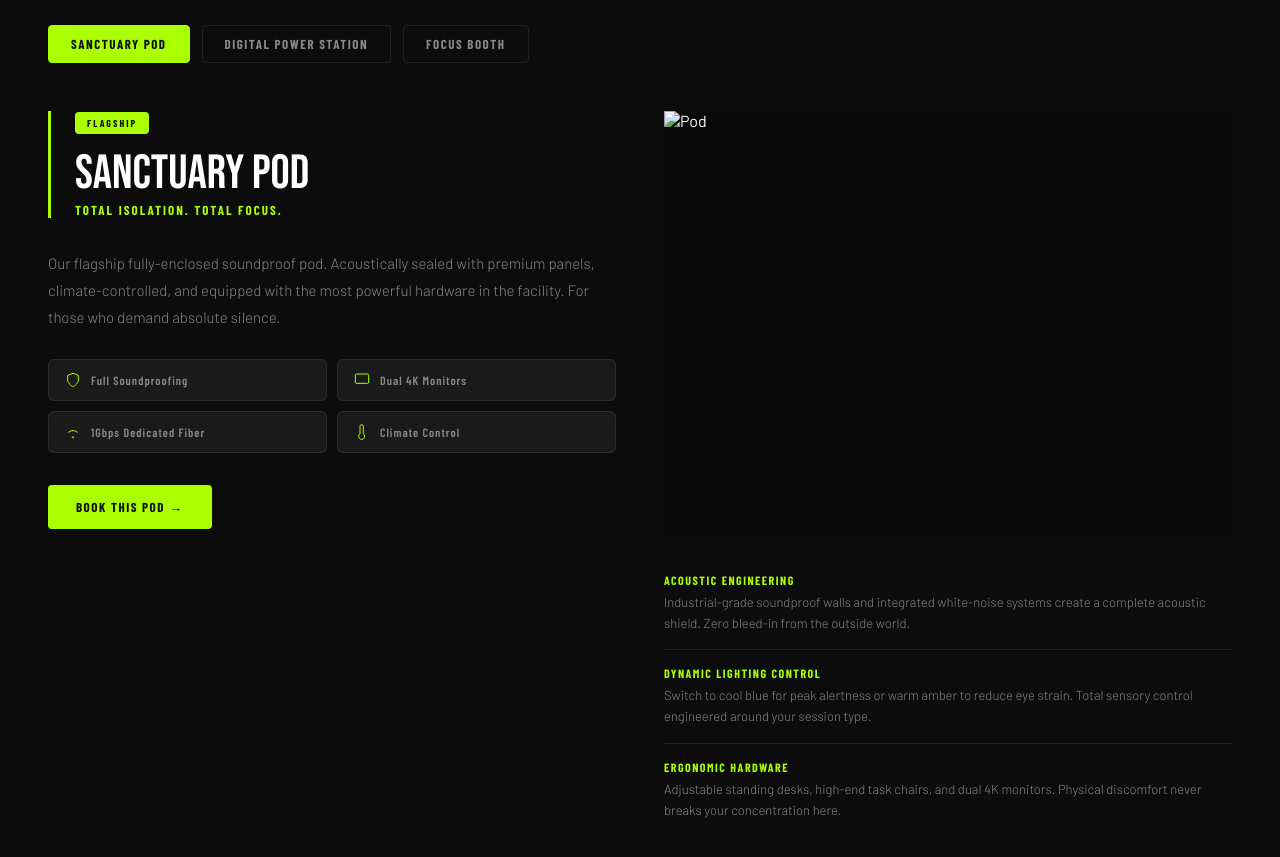
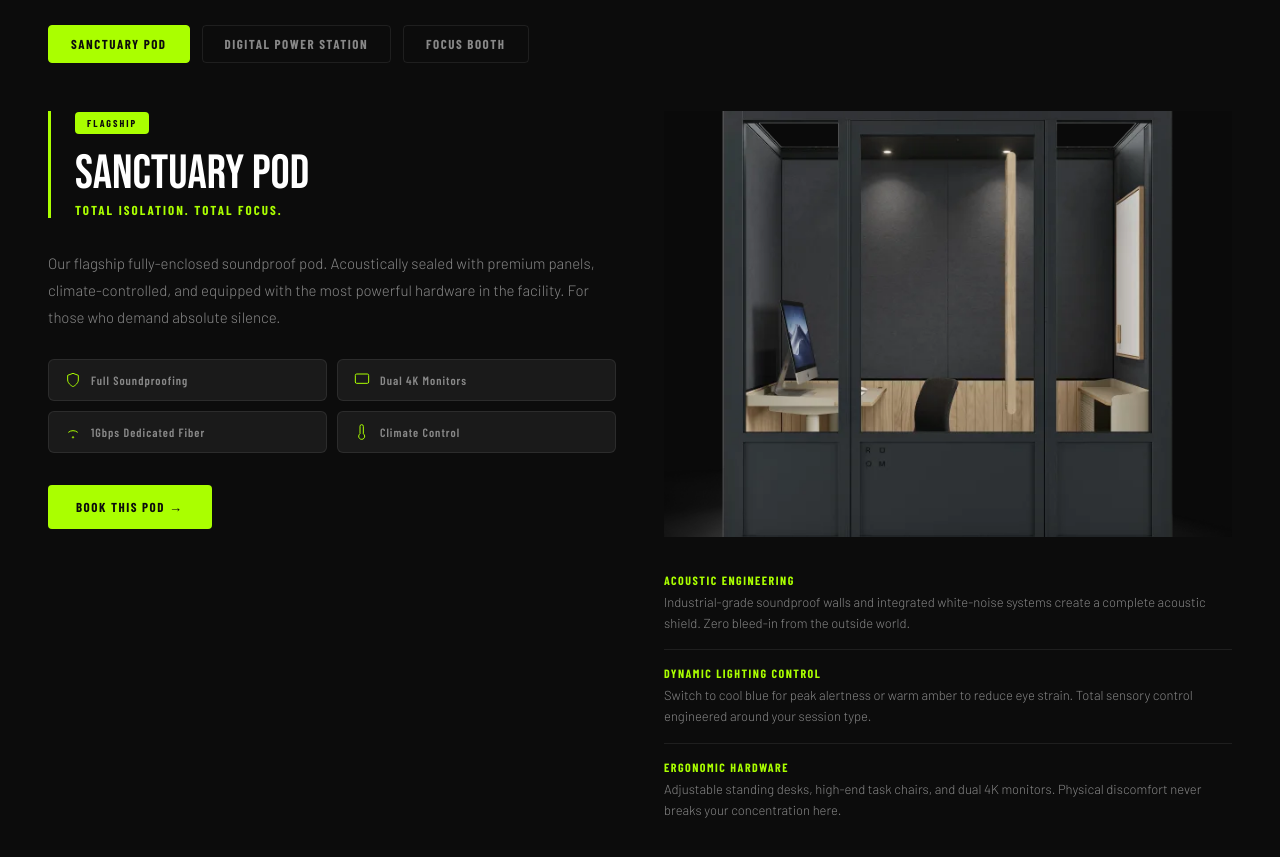
Before and after one commit to paolasuro/paolasuro.github.io-thevault, a plain HTML site: page index.html in a window 1280 px wide. Shown: the part 3149-4006 px from the top of the page. Drawn offline with nearby package versions, Linux system fonts and the light colour scheme.

Commit message:
Fix JS pod image paths to include vaultwebsite/ prefix

```diff
--- a/index.html
+++ b/index.html
@@ -591,13 +591,13 @@ footer{background:var(--black);border-top:1px solid var(--border);padding:32px 4
 
 <script>
 const pods=[
-  {name:"Sanctuary Pod",sub:"Total Isolation. Total Focus.",desc:"Our flagship fully-enclosed soundproof pod. Acoustically sealed with premium panels, climate-controlled, and equipped with the most powerful hardware in the facility. For those who demand absolute silence.",flag:"Flagship",img:"pod-small.webp",
+  {name:"Sanctuary Pod",sub:"Total Isolation. Total Focus.",desc:"Our flagship fully-enclosed soundproof pod. Acoustically sealed with premium panels, climate-controlled, and equipped with the most powerful hardware in the facility. For those who demand absolute silence.",flag:"Flagship",img:"vaultwebsite/pod-small.webp",
   specs:[{i:'<path d="M12 22s8-4 8-10V5l-8-3-8 3v7c0 6 8 10 8 10z"/>',t:"Full Soundproofing"},{i:'<rect x="2" y="3" width="20" height="14" rx="2"/>',t:"Dual 4K Monitors"},{i:'<path d="M5 12.55a11 11 0 0 1 14.08 0"/><circle cx="12" cy="20" r="1"/>',t:"1Gbps Dedicated Fiber"},{i:'<path d="M14 14.76V3.5a2.5 2.5 0 0 0-5 0v11.26a4.5 4.5 0 1 0 5 0z"/>',t:"Climate Control"}],
   why:[{h:"Acoustic Engineering",b:"Industrial-grade soundproof walls and integrated white-noise systems create a complete acoustic shield. Zero bleed-in from the outside world."},{h:"Dynamic Lighting Control",b:"Switch to cool blue for peak alertness or warm amber to reduce eye strain. Total sensory control engineered around your session type."},{h:"Ergonomic Hardware",b:"Adjustable standing desks, high-end task chairs, and dual 4K monitors. Physical discomfort never breaks your concentration here."}]},
-  {name:"Digital Power Station",sub:"Professional-Grade. Maximum Output.",desc:"High-performance open workstations with professional-grade hardware. Ideal for intensive coding sessions, video editing, data analysis, and creative production at peak efficiency.",flag:"Power",img:"pod-large.webp",
+  {name:"Digital Power Station",sub:"Professional-Grade. Maximum Output.",desc:"High-performance open workstations with professional-grade hardware. Ideal for intensive coding sessions, video editing, data analysis, and creative production at peak efficiency.",flag:"Power",img:"vaultwebsite/pod-large.webp",
   specs:[{i:'<rect x="2" y="3" width="20" height="14" rx="2"/>',t:'Dual 27" 4K Displays'},{i:'<polyline points="22 12 18 12 15 21 9 3 6 12 2 12"/>',t:"Pro Software Suite"},{i:'<path d="M5 12.55a11 11 0 0 1 14.08 0"/><circle cx="12" cy="20" r="1"/>',t:"Hardwired Gigabit"},{i:'<line x1="12" y1="5" x2="12" y2="19"/><line x1="5" y1="12" x2="19" y2="12"/>',t:"Standing Desk"}],
   why:[{h:"Dual 4K Display Setup",b:"Two 27-inch 4K monitors give you the screen real estate to run multiple windows, reference materials, and creative tools simultaneously."},{h:"Pro Software Access",b:"Pre-loaded with industry-standard tools for data analysis, design, and development. Plug in and get to work immediately."},{h:"Hardwired Gigabit",b:"Dedicated wired ethernet per station. No Wi-Fi congestion, no packet loss. The most stable connection for heavy uploads, video calls, and cloud work."}]},
-  {name:"Focus Booth",sub:"Compact. Quiet. Efficient.",desc:"A streamlined open-top booth with acoustic panels. Ideal for students and writers who need solid focus without full enclosure — move fast, work hard.",flag:"Compact",img:"pods-hero.jpg",
+  {name:"Focus Booth",sub:"Compact. Quiet. Efficient.",desc:"A streamlined open-top booth with acoustic panels. Ideal for students and writers who need solid focus without full enclosure — move fast, work hard.",flag:"Compact",img:"vaultwebsite/pods-hero.jpg",
   specs:[{i:'<path d="M12 22s8-4 8-10V5l-8-3-8 3v7c0 6 8 10 8 10z"/>',t:"Acoustic Panels"},{i:'<rect x="2" y="3" width="20" height="14" rx="2"/>',t:"Single Monitor"},{i:'<path d="M5 12.55a11 11 0 0 1 14.08 0"/><circle cx="12" cy="20" r="1"/>',t:"1Gbps Wi-Fi"},{i:'<path d="M20.84 4.61a5.5 5.5 0 0 0-7.78 0L12 5.67l-1.06-1.06a5.5 5.5 0 0 0-7.78 7.78l1.06 1.06L12 21.23l7.78-7.78 1.06-1.06a5.5 5.5 0 0 0 0-7.78z"/>',t:"Ergonomic Chair"}],
   why:[{h:"Low-Friction Entry",b:"No reservation required. Walk in, claim a booth, and get to work. Built for students who move fast between classes and sessions."},{h:"Acoustic Panel Walls",b:"Semi-enclosed with sound-dampening panels on three sides. Enough isolation to cut ambient noise without full enclosure."},{h:"Bring Your Own Setup",b:"Plug your laptop into the external monitor and full-speed Wi-Fi. Your machine, our environment — best of both worlds."}]}
 ];
```
